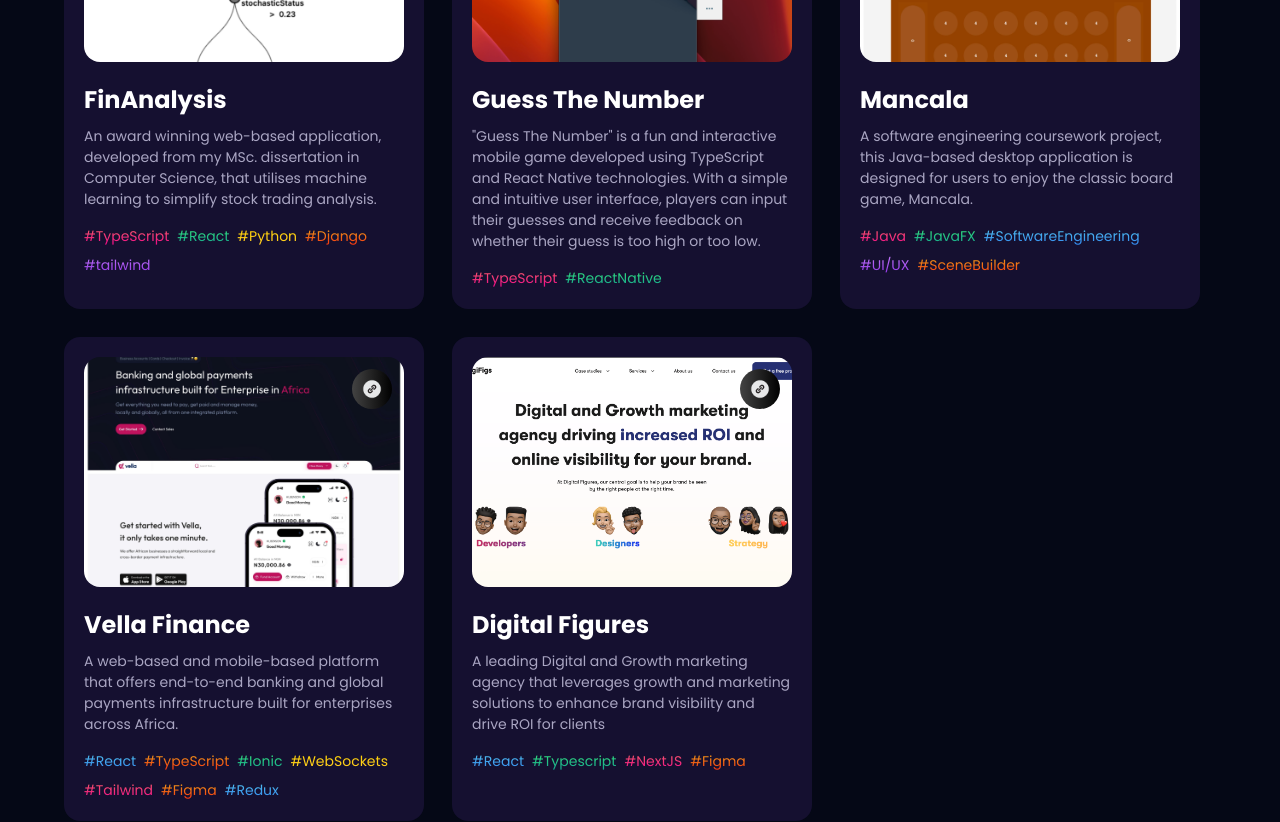
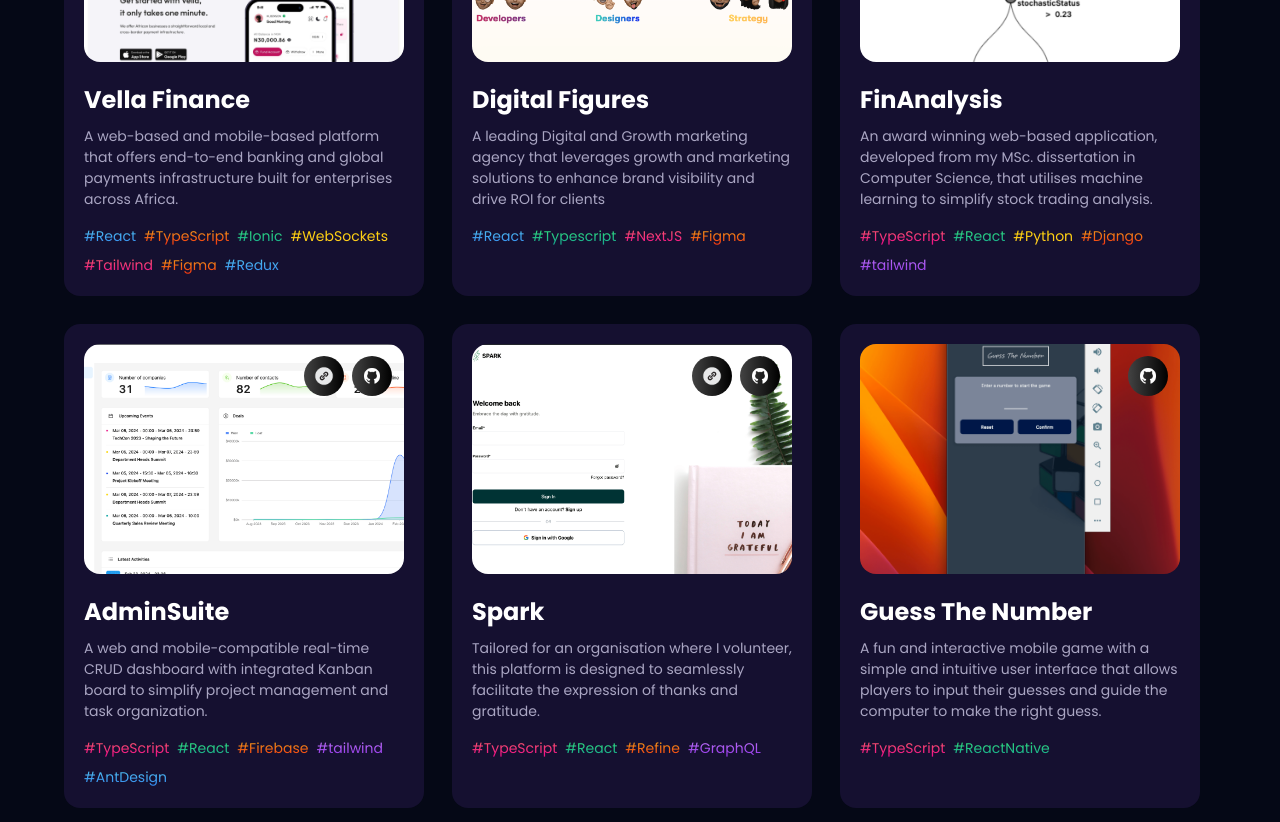
Before and after one commit to Olabayoji/Portfolio-Website, a React (Vite) app: page / in a window 1280 px wide. Shown: the part 6880-7702 px from the top of the page. Built offline with nearby package versions, Linux system fonts and the light colour scheme; no server answers.

Commit message:
add new projects

```diff
--- a/src/assets/index.ts
+++ b/src/assets/index.ts
@@ -31,6 +31,8 @@
 import waddle_insurance from "./company/waddle.svg";
 import zummit from "./company/zummit.jpeg";
 import tsb from "./company/tsb.png";
+import spark from "./spark.png";
+import dashboard from "./dashboard.png";
 
 import vella_work from "./vella_work.jpeg";
 import digifigs_work from "./digiFig_work.png";
@@ -71,6 +73,8 @@
   digifigs_work,
   vella,
   tsb,
+  spark,
+  dashboard,
   waddle_insurance,
   vella_work,
   guess,
--- a/src/components/ProjectCard.tsx
+++ b/src/components/ProjectCard.tsx
@@ -17,6 +17,7 @@
   image,
   source_code_link,
   link,
+  live_url,
 }) => {
   return (
     <motion.div variants={fadeIn("up", "spring", index * 0.5, 0.75)}>
@@ -35,7 +36,19 @@
             className="w-full h-full object-cover rounded-2xl"
           />
 
-          <div className="absolute inset-0 flex justify-end m-3 card-img_hover">
+          <div className="absolute inset-0 flex gap-2 justify-end m-3 card-img_hover">
+            {live_url && (
+              <div
+                onClick={() => window.open(live_url, "_blank")}
+                className="black-gradient w-10 h-10 rounded-full flex justify-center items-center cursor-pointer"
+              >
+                <img
+                  src={icon}
+                  alt="source code"
+                  className="w-1/2 h-1/2 object-contain"
+                />
+              </div>
+            )}
             <div
               onClick={() => window.open(source_code_link, "_blank")}
               className="black-gradient w-10 h-10 rounded-full flex justify-center items-center cursor-pointer"
--- a/src/constants/index.ts
+++ b/src/constants/index.ts
@@ -27,6 +27,8 @@
   finAnalysis,
   mancala,
   backend,
+  spark,
+  dashboard,
 } from "../assets";
 import { Experience, NavLink, Technology, Testimonial } from "../types/global";
 
@@ -249,84 +251,6 @@
 
 const projects = [
   {
-    name: "FinAnalysis",
-    description:
-      "An award winning web-based application, developed from my MSc. dissertation in Computer Science, that utilises machine learning to simplify stock trading analysis.",
-    tags: [
-      {
-        name: "TypeScript",
-        color: "pink-text-gradient",
-      },
-      {
-        name: "React",
-        color: "green-text-gradient",
-      },
-      {
-        name: "Python",
-        color: "yellow-text-gradient",
-      },
-      {
-        name: "Django",
-        color: "orange-text-gradient",
-      },
-      {
-        name: "tailwind",
-        color: "violet-text-gradient",
-      },
-    ],
-    image: finAnalysis,
-    source_code_link: "https://github.com/Olabayoji/FinAnalysis",
-    link: false,
-  },
-  {
-    name: "Guess The Number",
-    description:
-      '"Guess The Number" is a fun and interactive mobile game developed using TypeScript and React Native technologies. With a simple and intuitive user interface, players can input their guesses and receive feedback on whether their guess is too high or too low.',
-    tags: [
-      {
-        name: "TypeScript",
-        color: "pink-text-gradient",
-      },
-      {
-        name: "ReactNative",
-        color: "green-text-gradient",
-      },
-    ],
-    image: guess,
-    source_code_link: "https://github.com/Olabayoji/GuessTheNumber",
-    link: false,
-  },
-  {
-    name: "Mancala",
-    description:
-      "A software engineering coursework project, this Java-based desktop application is designed for users to enjoy the classic board game, Mancala.",
-    tags: [
-      {
-        name: "Java",
-        color: "pink-text-gradient",
-      },
-      {
-        name: "JavaFX",
-        color: "green-text-gradient",
-      },
-      {
-        name: "SoftwareEngineering",
-        color: "blue-text-gradient",
-      },
-      {
-        name: "UI/UX",
-        color: "violet-text-gradient",
-      },
-      {
-        name: "SceneBuilder",
-        color: "orange-text-gradient",
-      },
-    ],
-    image: mancala,
-    source_code_link: "https://github.com/Olabayoji/Mancala",
-    link: false,
-  },
-  {
     name: "Vella Finance",
     description:
       "A web-based and mobile-based platform that offers end-to-end banking and global payments infrastructure built for enterprises across Africa.",
@@ -390,6 +314,145 @@
     source_code_link: "https://digifigs.com/",
     link: true,
   },
+
+  {
+    name: "FinAnalysis",
+    description:
+      "An award winning web-based application, developed from my MSc. dissertation in Computer Science, that utilises machine learning to simplify stock trading analysis.",
+    tags: [
+      {
+        name: "TypeScript",
+        color: "pink-text-gradient",
+      },
+      {
+        name: "React",
+        color: "green-text-gradient",
+      },
+      {
+        name: "Python",
+        color: "yellow-text-gradient",
+      },
+      {
+        name: "Django",
+        color: "orange-text-gradient",
+      },
+      {
+        name: "tailwind",
+        color: "violet-text-gradient",
+      },
+    ],
+    image: finAnalysis,
+    source_code_link: "https://github.com/Olabayoji/FinAnalysis",
+    link: false,
+  },
+  {
+    name: "AdminSuite",
+    description:
+      "A web and mobile-compatible real-time CRUD dashboard with integrated Kanban board to simplify project management and task organization. ",
+    tags: [
+      {
+        name: "TypeScript",
+        color: "pink-text-gradient",
+      },
+      {
+        name: "React",
+        color: "green-text-gradient",
+      },
+
+      {
+        name: "Firebase",
+        color: "orange-text-gradient",
+      },
+      {
+        name: "tailwind",
+        color: "violet-text-gradient",
+      },
+      {
+        name: "AntDesign",
+        color: "blue-text-gradient",
+      },
+    ],
+    image: dashboard,
+    source_code_link: "https://github.com/Olabayoji/crm-dashboard",
+    live_url: "https://crm-dashboard-l44c3cr5v-olabayoji.vercel.app/",
+    link: false,
+  },
+  {
+    name: "Spark",
+    description:
+      "Tailored for an organisation where I volunteer, this platform is designed to seamlessly facilitate the expression of thanks and gratitude.",
+    tags: [
+      {
+        name: "TypeScript",
+        color: "pink-text-gradient",
+      },
+      {
+        name: "React",
+        color: "green-text-gradient",
+      },
+
+      {
+        name: "Refine",
+        color: "orange-text-gradient",
+      },
+      {
+        name: "GraphQL",
+        color: "violet-text-gradient",
+      },
+    ],
+    image: spark,
+    source_code_link: "https://github.com/SycamoreLG23/spark",
+    link: false,
+    live_url: "https://sycamorelg23.github.io/spark",
+  },
+  {
+    name: "Guess The Number",
+    description:
+      "A fun and interactive mobile game with a simple and intuitive user interface that allows players to input their guesses and guide the computer to make the right guess.",
+    tags: [
+      {
+        name: "TypeScript",
+        color: "pink-text-gradient",
+      },
+      {
+        name: "ReactNative",
+        color: "green-text-gradient",
+      },
+    ],
+    image: guess,
+    source_code_link: "https://github.com/Olabayoji/GuessTheNumber",
+    link: false,
+  },
+  {
+    name: "Mancala",
+    description:
+      "A software engineering coursework project, this Java-based desktop application is designed for users to enjoy the classic board game, Mancala.",
+    tags: [
+      {
+        name: "Java",
+        color: "pink-text-gradient",
+      },
+      {
+        name: "JavaFX",
+        color: "green-text-gradient",
+      },
+      {
+        name: "SoftwareEngineering",
+        color: "blue-text-gradient",
+      },
+      {
+        name: "UI/UX",
+        color: "violet-text-gradient",
+      },
+      {
+        name: "SceneBuilder",
+        color: "orange-text-gradient",
+      },
+    ],
+    image: mancala,
+    source_code_link: "https://github.com/Olabayoji/Mancala",
+    link: false,
+  },
 ];
 
 export { services, technologies, experiences, testimonials, projects };
--- a/src/types/global.d.ts
+++ b/src/types/global.d.ts
@@ -37,4 +37,5 @@
   image: string;
   source_code_link: string;
   link?: boolean;
+  live_url: string;
 }
```
Also changed, not shown: src/assets/dashboard.png (added), src/assets/spark.png (added).
